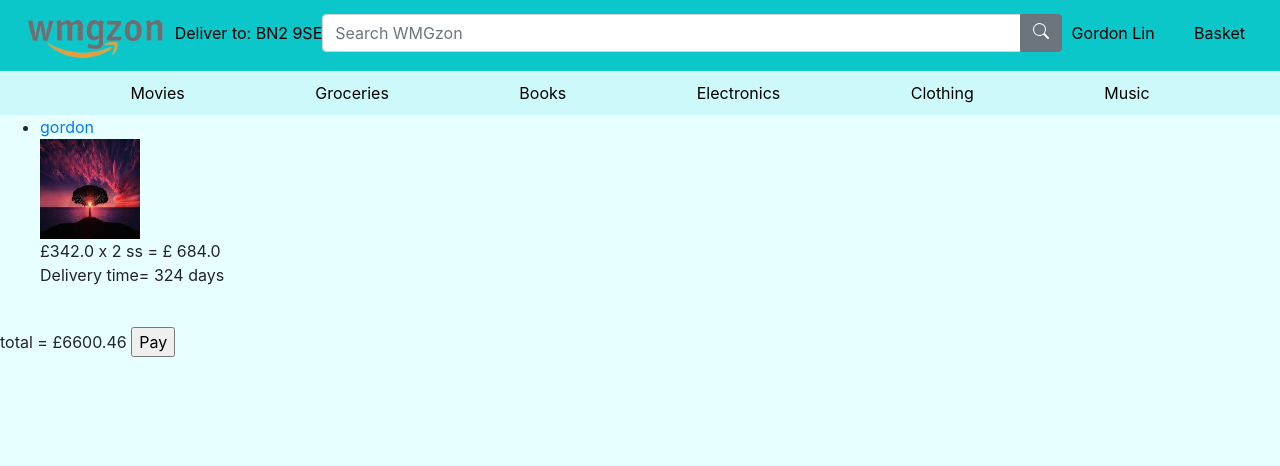
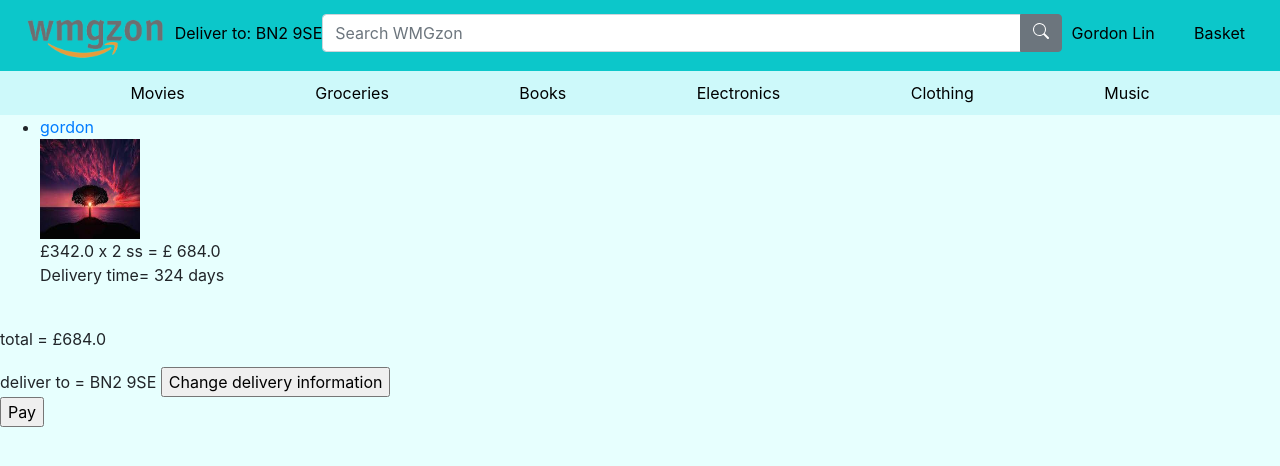
Before and after one commit to GLin04/Wmgzon, a Flask app: page /checkout in a window 1280 px wide. Shown: the top 466 px of the page. Run offline with Flask 3, Linux system fonts and the light colour scheme; a user stored in the database is signed in; data comes from the database, SQL or seed files in the repository; both versions use the stored data as it was after the commit.

Commit message:
feat: added delivery info on checkout page and button to edit info from checkout

```diff
--- a/website/templates/basket.html
+++ b/website/templates/basket.html
@@ -1,6 +1,8 @@
 {% extends "base.html" %}
 
 {% block content %}
+
+
 
     <ul>
         {% for products in products %}
--- a/website/templates/checkout.html
+++ b/website/templates/checkout.html
@@ -50,7 +50,10 @@
 
     </ul>
 
-    total = £{{ total_basket_price }}
+    <p>total = £{{ total_basket_price }}</p>
+    <span>deliver to = {{ postcode }}</span>
+    <input type="button" value="Change delivery information" onclick="window.location.href='/delivery_info'"/><br>
+
     <input type="button" value="Pay" onclick="window.location.href='#'" />
 
 
--- a/website/views.py
+++ b/website/views.py
@@ -47,7 +47,7 @@ def basket():
 
     products = cursor.fetchall()
 
-    cursor.execute('SELECT SUM(total_price) FROM basket')
+    cursor.execute('SELECT SUM(total_price) FROM basket WHERE user_email=?', (user_email,))
 
     total_basket_price = cursor.fetchone()[0]
 
@@ -295,7 +295,7 @@ def checkout():
 
     products = cursor.fetchall()
 
-    cursor.execute('SELECT SUM(total_price) FROM basket')
+    cursor.execute('SELECT SUM(total_price) FROM basket where user_email=?', (user_email,))
 
     total_basket_price = cursor.fetchone()[0]
 
```
Also changed, not shown: wmgzon.db.
